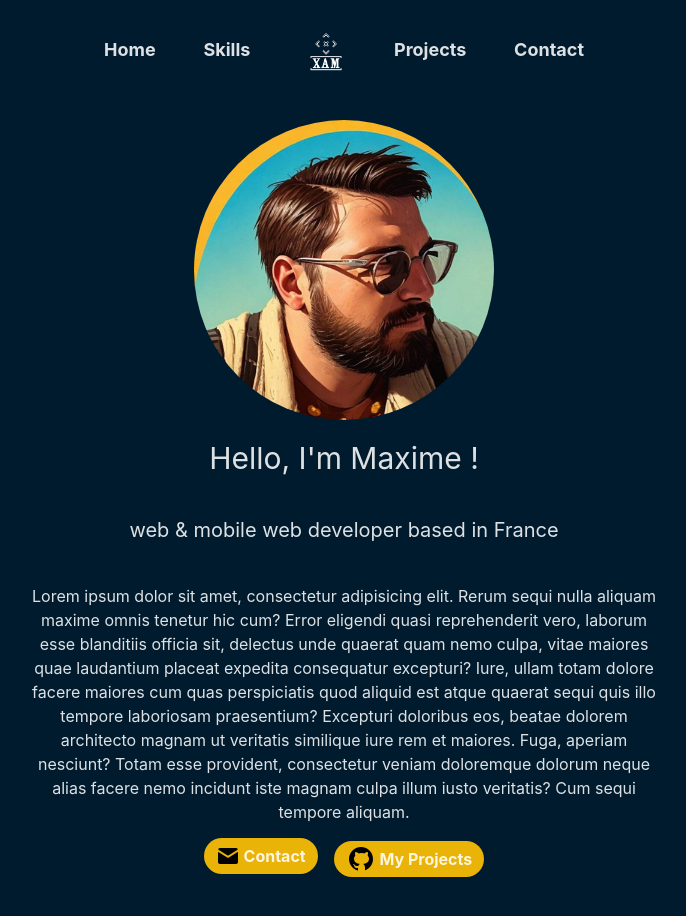
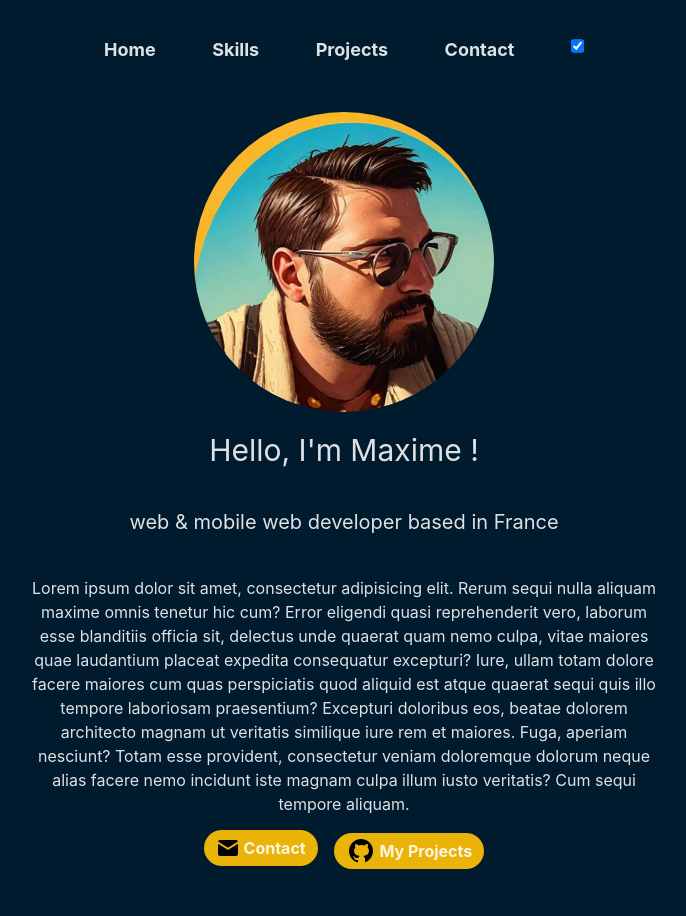
Before and after one commit to XamTV/Solorush2, a React (Vite) app: page / in a window 1280 px wide. Shown: the top 916 px of the page, without its empty margins (296-982 px from the left). Built offline with nearby package versions, Linux system fonts and the light colour scheme.

Commit message:
Fixed some things and added Dark Mode

```diff
--- a/src/App.jsx
+++ b/src/App.jsx
@@ -3,11 +3,14 @@ import About from "./components/About";
 import Projects from "./components/Projects";
 import Contact from "./components/Contact";
 import Skills from "./components/Skills";
+import { useState } from "react";
 
 function App() {
+  const [isDarkTheme, setIsDarkTheme] = useState(true);
+
   return (
     <>
-      <Nav />
+      <Nav isDarkTheme={isDarkTheme} setIsDarkTheme={setIsDarkTheme} />
       <About />
       <Skills />
       <Projects />
--- a/src/components/Nav.jsx
+++ b/src/components/Nav.jsx
@@ -1,28 +1,34 @@
-import Logo from "../assets/Logo.png";
+import PropTypes from "prop-types";
 
-function Nav() {
+function Nav({ isDarkTheme, setIsDarkTheme }) {
   return (
-    <nav className="bg-[#001b2e] scroll-smooth sticky top-0 flex justify-between mx-[25%] my-5 px-20 py-2 rounded-3xl text-lg font-bold">
+    <nav
+      className={`bg-[#001b2e] scroll-smooth sticky top-0 flex justify-between mx-[25%] my-5 px-20 py-2 rounded-3xl text-lg font-bold
+    ${isDarkTheme ? "bg-[#001b2e]" : "border-black bg-[#adb6c4] text-black"}`}
+    >
       <a className="hover:text-yellow-500 pt-2" href="#Home">
         Home
       </a>
       <a className="hover:text-yellow-500 pt-2" href="#Skills">
         Skills
       </a>
-      <a
-        className="hover:text-yellow-500 w-10 ml-2 pt-1"
-        href="https://www.youtube.com/watch?v=dQw4w9WgXcQ"
-      >
-        <img src={Logo} alt="Logo" />
-      </a>
+
       <a className="hover:text-yellow-500 pt-2" href="#Projects">
         Projects
       </a>
       <a className="hover:text-yellow-500 pt-2" href="#Contact">
         Contact
       </a>
+      <input
+        type="checkbox"
+        checked={isDarkTheme ? "checked" : ""}
+        onClick={() => setIsDarkTheme(!isDarkTheme)}
+      />
     </nav>
   );
 }
-
+Nav.propTypes = {
+  isDarkTheme: PropTypes.bool.isRequired,
+  setIsDarkTheme: PropTypes.func.isRequired,
+};
 export default Nav;
```
